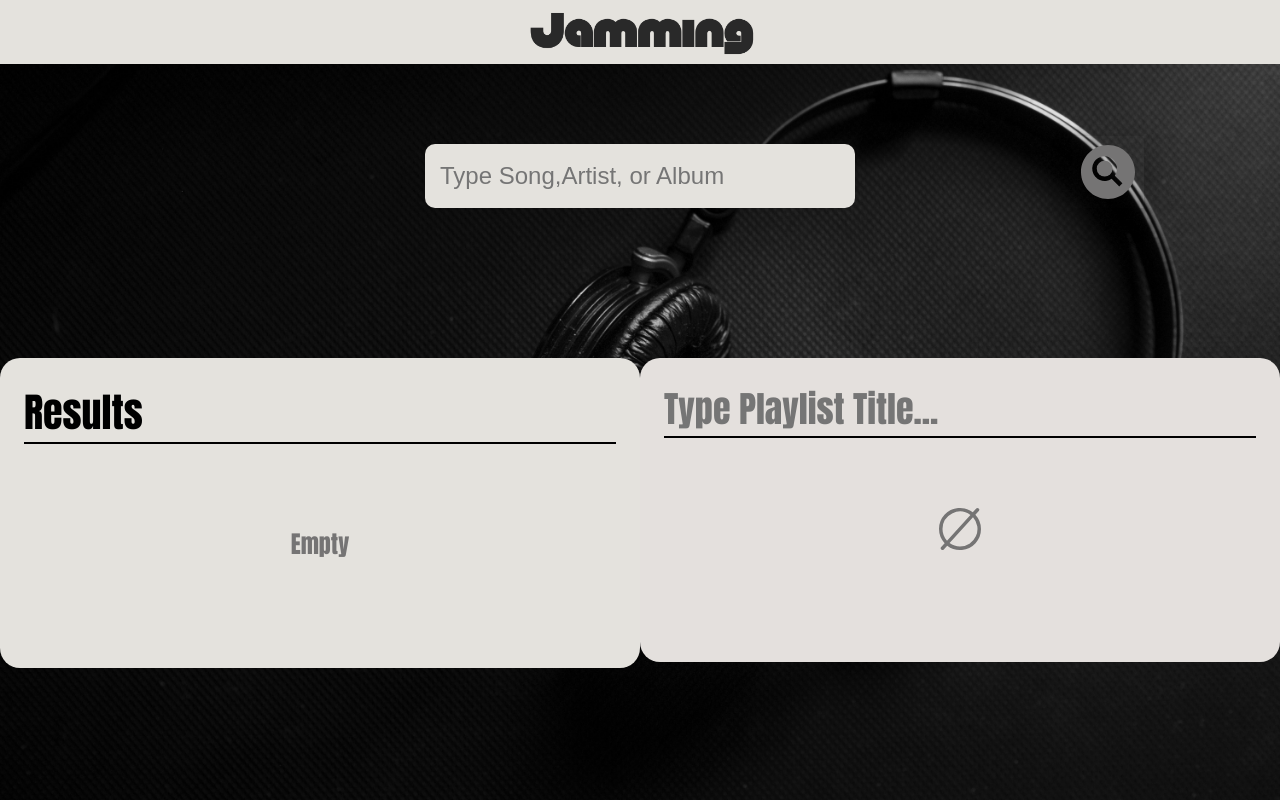
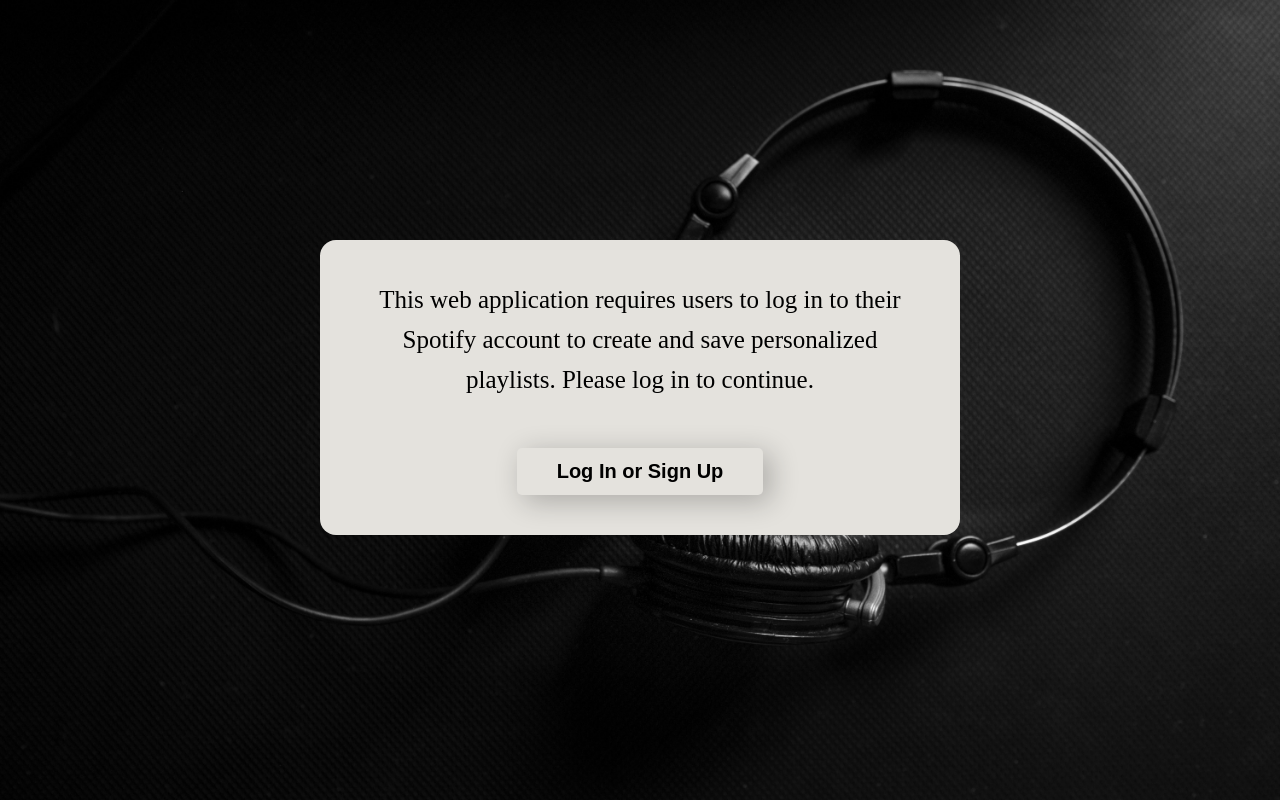
Before and after one commit to mikelemigliore/jammming, a React (Create React App) app: page / in a window 1280 px wide. Built offline with nearby package versions, Linux system fonts and the light colour scheme.

Commit message:
Last commit

```diff
--- a/src/App.jsx
+++ b/src/App.jsx
@@ -10,8 +10,8 @@
 
 const client_id = "fea0709279ed4657b71b9303bd4205f2";
 const client_secret = "1d6f9baca00448d4a06e895c2609aadc";
-const redirect_uri = "https://mikelemigliore.github.io/jammming/callback";
-//const redirect_uri = "http://localhost:3000/callback";
+//const redirect_uri = "https://mikelemigliore.github.io/jammming/callback";
+const redirect_uri = "http://localhost:3000/callback";
 const scope = "playlist-modify-private";
 
 const emptyAccessToken =
@@ -28,10 +28,10 @@
   const [data, setData] = useState([]);
   const [playList, setPlayList] = useState([]);
   const [uri, setUri] = useState([]);
-  // const [login, setLogIn] = useState(
-  //   localStorage.getItem("spotify_access_token") &&
-  //     localStorage.getItem("user_id")
-  // );
+  const [login, setLogIn] = useState(
+    localStorage.getItem("spotify_access_token") &&
+      localStorage.getItem("user_id")
+  );
 
   useEffect(() => {
     const hash = window.location.hash.substring(1);
@@ -102,21 +102,21 @@
     });
   };
 
-  // if (!login) {
-  //   return (
-  //     <div className="Log">
-  //       <p className="login_statement">
-  //         This web application requires users to log in to their Spotify account
-  //         to create and save personalized playlists. Please log in to continue.
-  //       </p>
-  //       <div>
-  //         <button className="login-button" onClick={getAccessToken}>
-  //           Log In or Sign Up
-  //         </button>
-  //       </div>
-  //     </div>
-  //   );
-  // } else {
+  if (!login) {
+    return (
+      <div className="Log">
+        <p className="login_statement">
+          This web application requires users to log in to their Spotify account
+          to create and save personalized playlists. Please log in to continue.
+        </p>
+        <div>
+          <button className="login-button" onClick={getAccessToken}>
+            Log In or Sign Up
+          </button>
+        </div>
+      </div>
+    );
+  } else {
     return (
       <div className="App">
         <nav>
@@ -138,9 +138,7 @@
         </div>
       </div>
     );
-  //}
+  }
 }
 
 export default App;
-
-//dfgbdbasb
```
